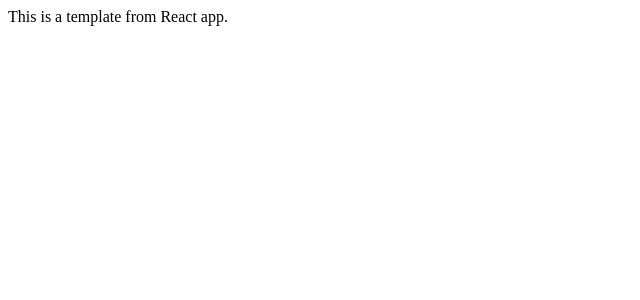
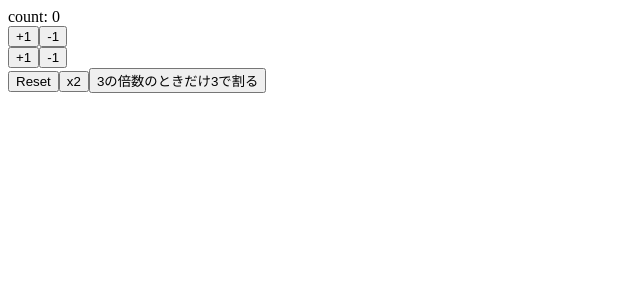
Before and after one commit to shinueda/react-hooks-101, a React (Create React App) app: page / in a window 1280 px wide. Shown: the top 300 px of the page, without its empty margins (0-640 px from the left). Built offline with nearby package versions, Linux system fonts and the light colour scheme.

Commit message:
my first React Hook with useState

```diff
--- a/src/App.js
+++ b/src/App.js
@@ -1,10 +1,46 @@
-import React from 'react'
+import React, { useState } from 'react'
 
 const App = () => {
+  const [count, setCount] = useState(0)
+
+  // 値を直接渡した書き方
+  const increment = () => setCount(count + 1)
+  const decrement = () => setCount(count - 1)
+
+  // 関数を渡す書き方
+  const increment2 = () => setCount(prevCount => prevCount + 1)
+  const decrement2 = () => setCount(prevCount => prevCount - 1)
+
+  // リセットする
+  const reset = () => setCount(0)
+
+  // 値を二倍にする
+  const doubled = () => setCount(count * 2)
+
+  // 3の倍数のときだけ3で割る
+  const isThree = () => {
+    if ((count % 3) === 0) {
+      setCount(count / 3)
+    }
+  }
+
   return (
-    <div>
-      This is a template from React app.
-    </div>
+    <>
+      <div>count: {count}</div>
+      <div>
+        <button onClick={increment}>+1</button>
+        <button onClick={decrement}>-1</button>
+      </div>
+      <div>
+        <button onClick={increment2}>+1</button>
+        <button onClick={decrement2}>-1</button>
+      </div>
+      <div>
+        <button onClick={reset}>Reset</button>
+        <button onClick={doubled}>x2</button>
+        <button onClick={isThree}>3の倍数のときだけ3で割る</button>
+      </div>
+    </>
   )
 }
 
```
